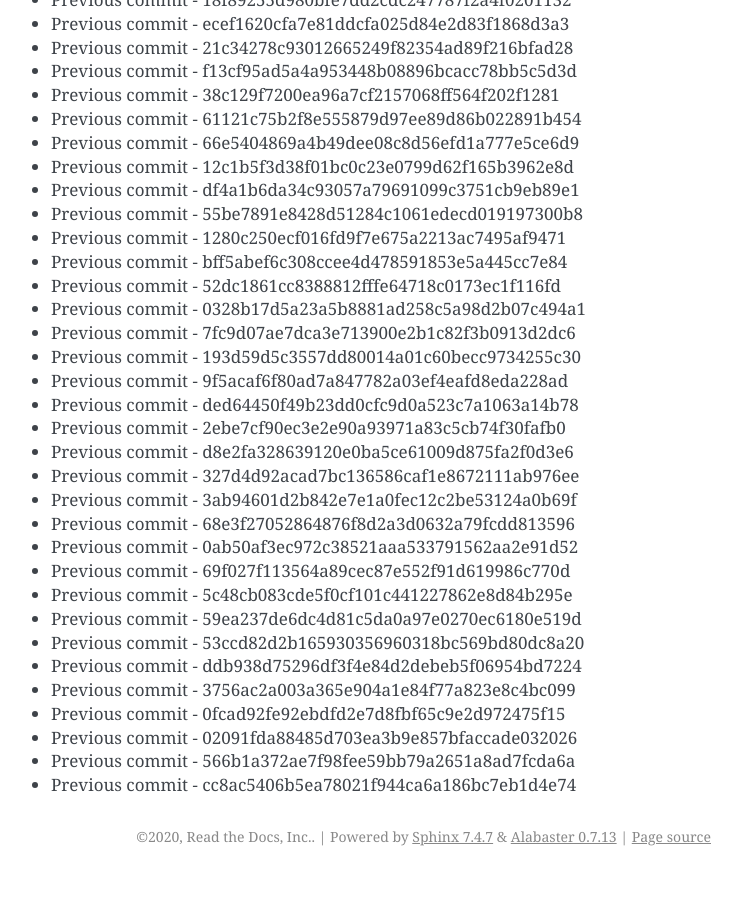
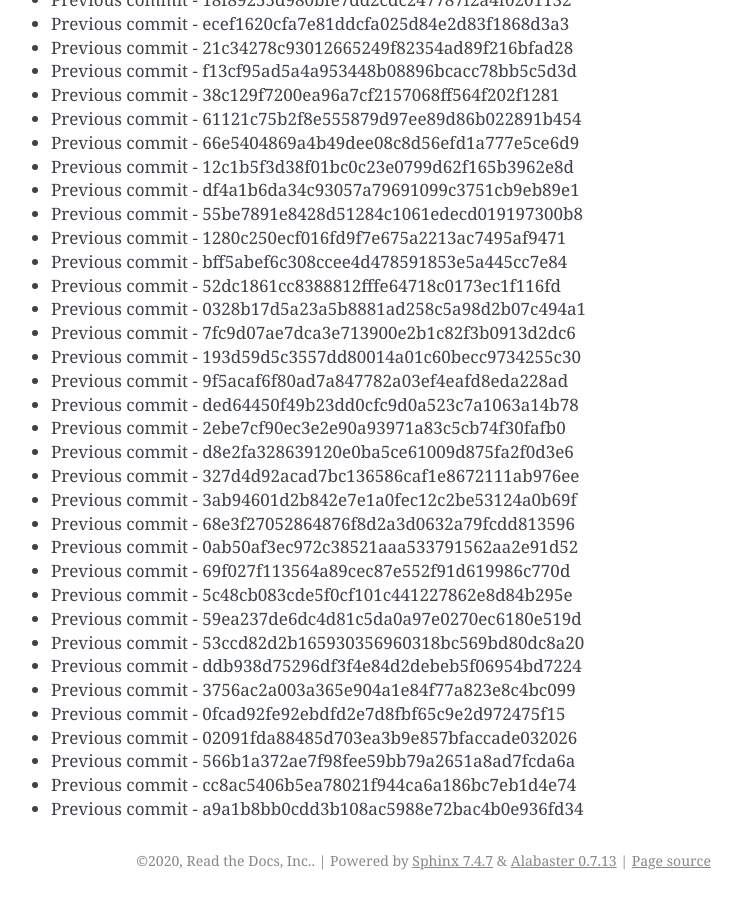
Before and after one commit to readthedocs/rtd-git-stresstest, a Sphinx documentation site: the page built from docs/updates.rst, in a window 1280 px wide and 900 px high, scrolled down 58125 px. Shown: the whole window, without its empty margins (399-1141 px from the left). Built offline with Sphinx 7.4.7, drawn with Linux system fonts in a browser that asks for light colours; before the commit the page ends 59001 px from its top, so only the background shows below that.

Commit message:
Generating commit from previous: a9a1b8bb0cdd3b108ac5988e72bac4b0e936fd34

```diff
--- a/docs/updates.rst
+++ b/docs/updates.rst
@@ -2474,3 +2474,4 @@ It can be tested for any performance characteristics.
 * Previous commit - 02091fda88485d703ea3b9e857bfaccade032026
 * Previous commit - 566b1a372ae7f98fee59bb79a2651a8ad7fcda6a
 * Previous commit - cc8ac5406b5ea78021f944ca6a186bc7eb1d4e74
+* Previous commit - a9a1b8bb0cdd3b108ac5988e72bac4b0e936fd34
```
